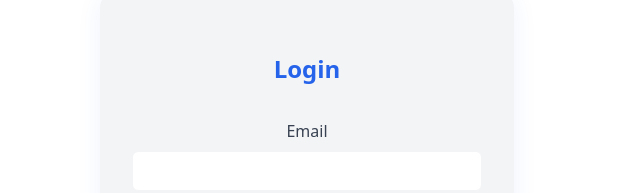
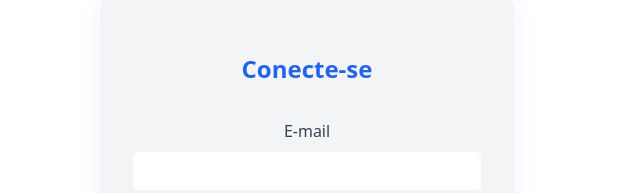
Before and after one commit to Estud-AI/EstudAI, a React (Vite) app in the folder frontend/: page / in a window 1280 px wide. Shown: the part 237-430 px from the top of the page, without its empty margins (333-973 px from the left). Built offline with nearby package versions, Linux system fonts and the light colour scheme.

Commit message:
feat: refactor login page to use dedicated CSS file and global color palette; improve layout and UX

```diff
--- a/frontend/package.json
+++ b/frontend/package.json
@@ -10,12 +10,14 @@
     "preview": "vite preview"
   },
   "dependencies": {
+    "@radix-ui/react-form": "^0.1.8",
     "axios": "^1.12.2",
     "react": "^19.1.1",
     "react-dom": "^19.1.1",
     "react-hook-form": "^7.63.0",
+    "react-router-dom": "^7.9.3",
     "react-toastify": "^11.0.5",
-    "react-router-dom": "^7.9.3"
+    "sonner": "^2.0.7"
   },
   "devDependencies": {
     "@eslint/js": "^9.33.0",
--- a/frontend/src/pages/Login.jsx
+++ b/frontend/src/pages/Login.jsx
@@ -3,7 +3,6 @@ import { useForm } from 'react-hook-form';
 import { ToastContainer, toast } from 'react-toastify';
 import 'react-toastify/dist/ReactToastify.css';
 import '../styles/login.css';
-
 const MOCK_EMAIL = 'teste@estudai.com';
 const MOCK_PASSWORD = '123456';
 
@@ -21,9 +20,9 @@ export default function Login() {
   return (
     <div className="login-container">
       <form className="login-form" onSubmit={handleSubmit(onSubmit)}>
-        <h2>Login</h2>
+        <h2 className="login-title">Conecte-se</h2>
         <div className="form-group">
-          <label htmlFor="email">Email</label>
+          <label htmlFor="email">E-mail</label>
           <input
             id="email"
             type="email"
--- a/frontend/src/styles/global.css
+++ b/frontend/src/styles/global.css
@@ -1,3 +1,5 @@
+/* Removido Tailwind. Apenas CSS customizado abaixo. */
+
 /* Variáveis de cor */
 :root {
   --primary-blue: #2563eb;
@@ -44,3 +46,4 @@ button {
 button:hover {
   background: var(--secondary-green);
 }
+/* Tailwind removido. Apenas CSS customizado abaixo. */
--- a/frontend/src/styles/login.css
+++ b/frontend/src/styles/login.css
@@ -20,7 +20,7 @@
   gap: 1.5rem;
 }
 
-.login-form h2 {
+.login-title {
   text-align: center;
   color: var(--primary-blue);
   font-weight: 600;
```
Also changed, not shown: 1 other file (tests, documents, lock files or other folders).
